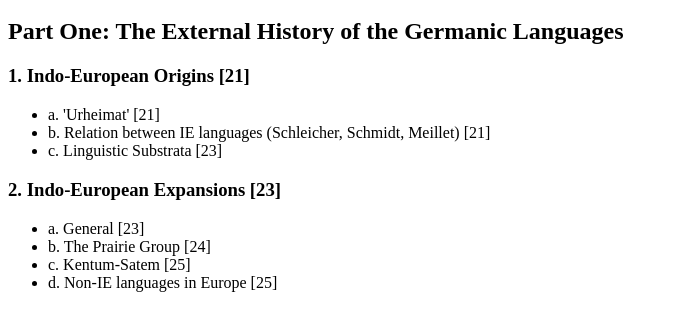
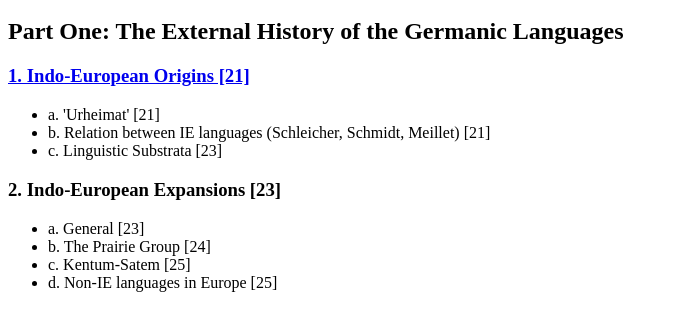
Before and after one commit to prokosch/prokosch.github.io, a plain HTML site: page index.html in a window 1280 px wide. Shown: the part 48-378 px from the top of the page, without its empty margins (0-678 px from the left). Drawn offline with Linux system fonts and the light colour scheme.

Commit message:
a href first part

```diff
--- a/index.html
+++ b/index.html
@@ -7,7 +7,7 @@
 <h1>Table of Contents</h1>
 <p></p>
 <p><h2>Part One: The External History of the Germanic Languages</h2></p>
-<p><h3>1. Indo-European Origins [21]</h3></p>
+<p><h3><a href="/Part1_Section1.html">1. Indo-European Origins [21]</a></h3></p>
 <ul>
 <li>a. 'Urheimat' [21]</li>
 <li>b. Relation between IE languages (Schleicher, Schmidt, Meillet) [21]</li>
```
